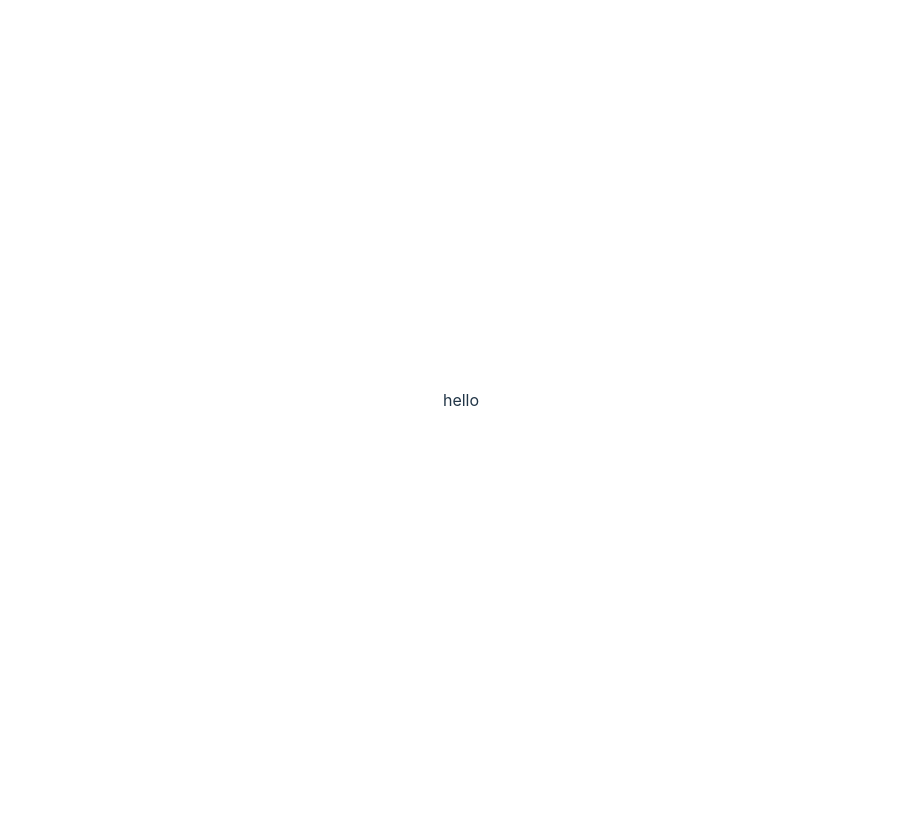
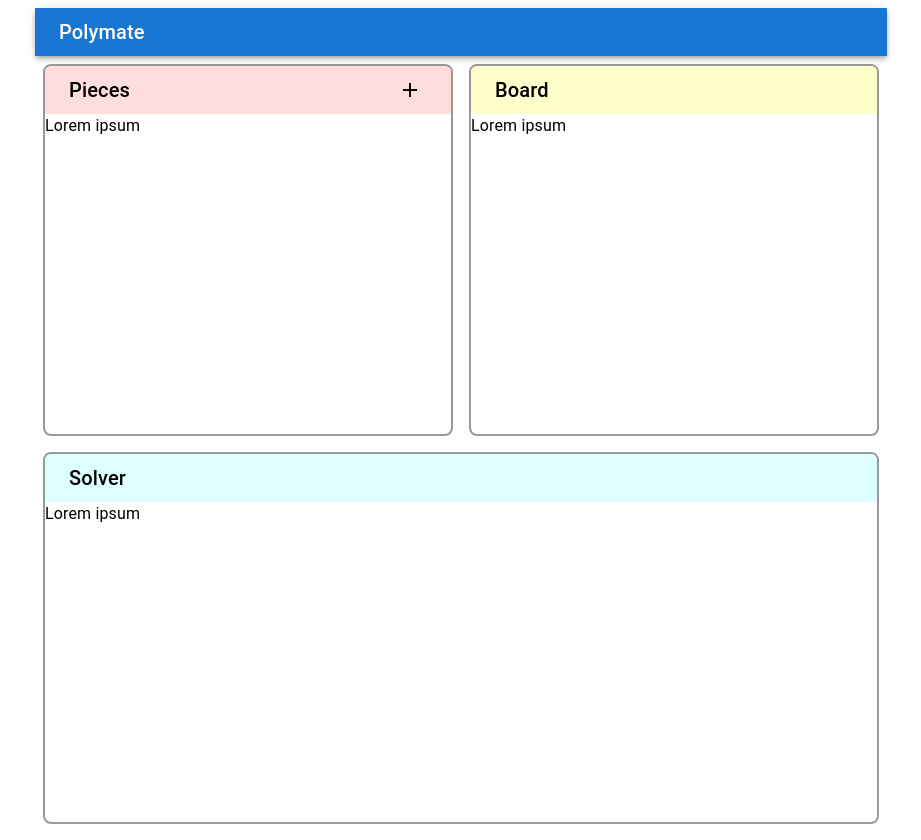
Before and after one commit to semiexp/polymate-ui, a React (Vite) app: page / in a window 1280 px wide. Shown: the whole page, without its empty margins (179-1100 px from the left). Before the commit the page ends 800 px from the top, so only its background shows below. Built offline with nearby package versions, Linux system fonts and the light colour scheme.

Commit message:
Add frames

```diff
--- a/package.json
+++ b/package.json
@@ -13,6 +13,7 @@
   "dependencies": {
     "@emotion/react": "^11.13.0",
     "@emotion/styled": "^11.13.0",
+    "@mui/icons-material": "^5.16.7",
     "@mui/material": "^5.16.7",
     "react": "^18.3.1",
     "react-dom": "^18.3.1"
--- a/src/App.tsx
+++ b/src/App.tsx
@@ -1,7 +1,105 @@
-import "./App.css";
+import { Add } from "@mui/icons-material";
+import { Box, Grid, IconButton } from "@mui/material";
+import AppBar from "@mui/material/AppBar";
+import Container from "@mui/material/Container";
+import Toolbar from "@mui/material/Toolbar";
+import Typography from "@mui/material/Typography";
+
+// import "./App.css";
 
 function App() {
-  return <>hello</>;
+  return (
+    <Container maxWidth="md">
+      <AppBar position="sticky">
+        <Toolbar variant="dense">
+          <Typography
+            variant="h6"
+            color="inherit"
+            component="div"
+            sx={{ flexGlow: 1 }}
+          >
+            Polymate
+          </Typography>
+        </Toolbar>
+      </AppBar>
+
+      <Grid container spacing={0}>
+        <Grid item xs={6}>
+          <Box
+            sx={{
+              border: 2,
+              borderColor: "#999999",
+              margin: 1,
+              borderRadius: 2,
+              overflow: "hidden",
+            }}
+          >
+            <Toolbar variant="dense" sx={{ backgroundColor: "#ffdddd" }}>
+              <Typography
+                variant="h6"
+                color="inherit"
+                component="div"
+                sx={{ flexGlow: 1 }}
+              >
+                Pieces
+              </Typography>
+              <IconButton
+                size="small"
+                edge="start"
+                color="inherit"
+                sx={{ marginLeft: "auto" }}
+              >
+                <Add />
+              </IconButton>
+            </Toolbar>
+            <Box sx={{ overflowY: "scroll", height: "320px" }}>
+              <Typography>Lorem ipsum</Typography>
+            </Box>
+          </Box>
+        </Grid>
+        <Grid item xs={6}>
+          <Box
+            sx={{
+              border: 2,
+              borderColor: "#999999",
+              margin: 1,
+              borderRadius: 2,
+              overflow: "hidden",
+            }}
+          >
+            <Toolbar variant="dense" sx={{ backgroundColor: "#ffffcc" }}>
+              <Typography variant="h6" color="inherit" component="div">
+                Board
+              </Typography>
+            </Toolbar>
+            <Box sx={{ height: "320px" }}>
+              <Typography>Lorem ipsum</Typography>
+            </Box>
+          </Box>
+        </Grid>
+        <Grid item xs={12}>
+          <Box
+            sx={{
+              border: 2,
+              borderColor: "#999999",
+              margin: 1,
+              borderRadius: 2,
+              overflow: "hidden",
+            }}
+          >
+            <Toolbar variant="dense" sx={{ backgroundColor: "#ddffff" }}>
+              <Typography variant="h6" color="inherit" component="div">
+                Solver
+              </Typography>
+            </Toolbar>
+            <Box sx={{ height: "320px" }}>
+              <Typography>Lorem ipsum</Typography>
+            </Box>
+          </Box>
+        </Grid>
+      </Grid>
+    </Container>
+  );
 }
 
 export default App;
--- a/src/main.tsx
+++ b/src/main.tsx
@@ -1,7 +1,7 @@
 import { StrictMode } from "react";
 import { createRoot } from "react-dom/client";
 import App from "./App.tsx";
-import "./index.css";
+// import "./index.css";
 
 createRoot(document.getElementById("root")!).render(
   <StrictMode>
```
Also changed, not shown: 1 other file (tests, documents, lock files or other folders).
